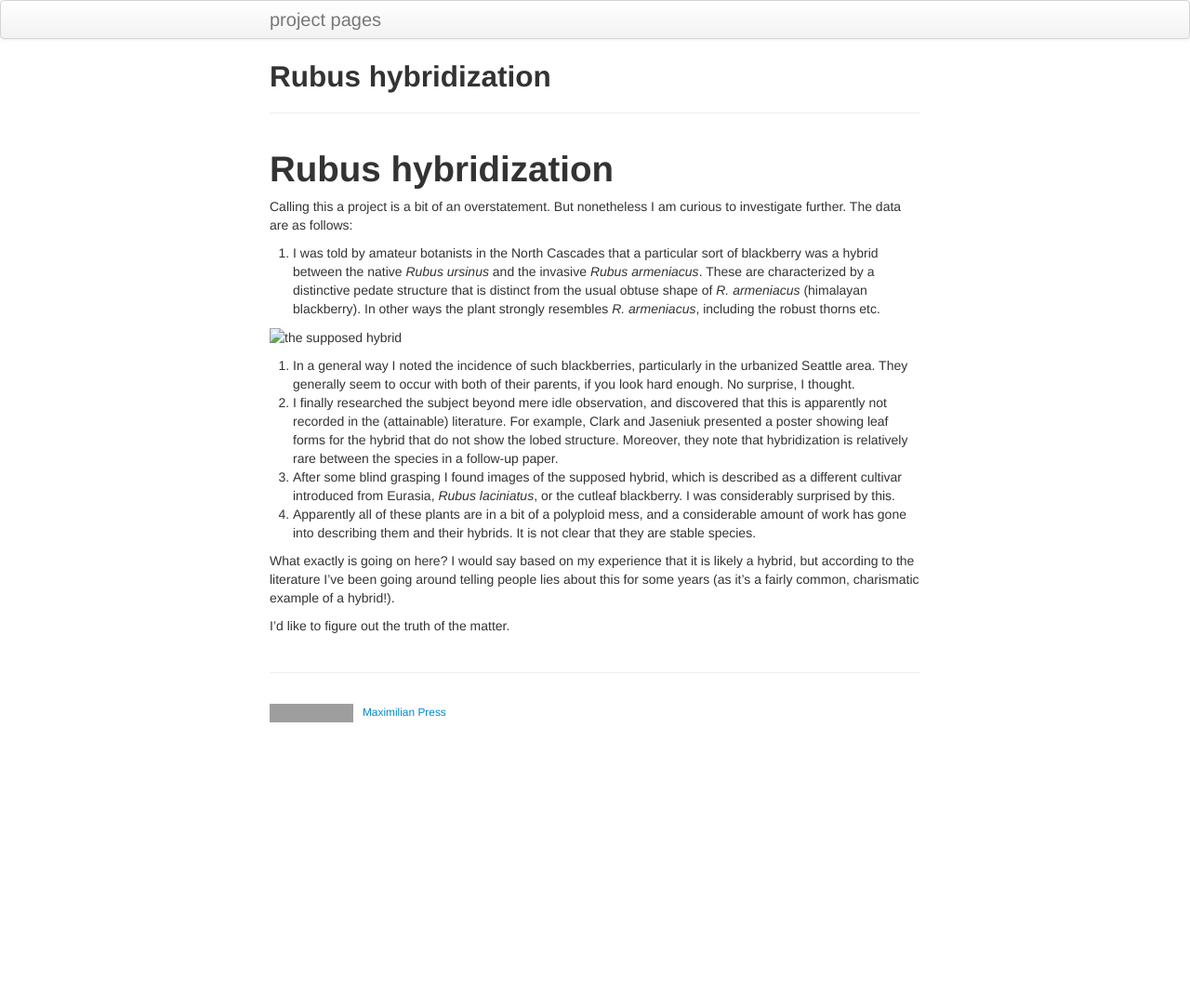
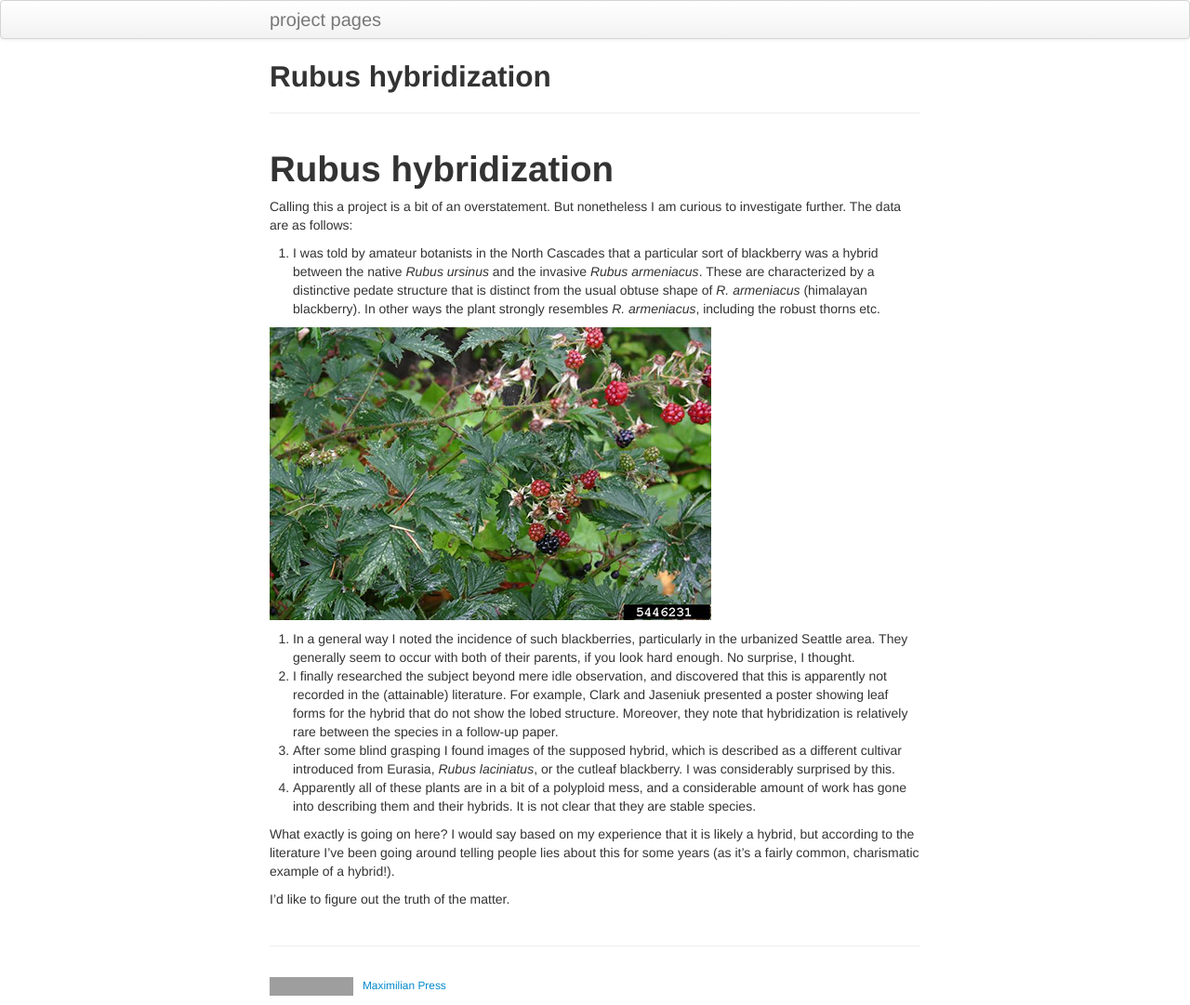
Before and after one commit to maximilianpress/projects, a Jekyll site: the page built from pages/rubus.md, in a window 1280 px wide. Shown: the whole page at 93% size. Built offline with Jekyll 4.4.1, drawn with Linux system fonts in a browser that asks for light colours; our own code applies the rules of GitHub Pages for plain Markdown files; before the commit the page ends 900 px from its top, so only the background shows below that; grey boxes are pictures that could not be loaded.

Commit message:
made assets/images/ dir and moved images there, updated paths.

```diff
--- a/pages/rubus.md
+++ b/pages/rubus.md
@@ -3,7 +3,7 @@ Calling this a project is a bit of an overstatement. But nonetheless I am curiou
 
  1. I was told by amateur botanists in the North Cascades that a particular sort of blackberry was a hybrid between the native *Rubus ursinus* and the invasive *Rubus armeniacus*. These are characterized by a distinctive pedate structure that is distinct from the usual obtuse shape of *R. armeniacus* (himalayan blackberry). In other ways the plant strongly resembles *R. armeniacus*, including the robust thorns etc.
 
-![the supposed hybrid](assets/rubus_laciniatus.png)
+![the supposed hybrid](/assets/images/rubus_laciniatus.png)
 
  2. In a general way I noted the incidence of such blackberries, particularly in the urbanized Seattle area. They generally seem to occur with both of their parents, if you look hard enough. No surprise, I thought.
  3. I finally researched the subject beyond mere idle observation, and discovered that this is apparently not recorded in the (attainable) literature. For example, Clark and Jaseniuk presented a poster showing leaf forms for the hybrid that do not show the lobed structure. Moreover, they note that hybridization is relatively rare between the species in a follow-up paper.
```
Also changed, not shown: assets/images/rubus_laciniatus.jpg (renamed from assets/rubus_laciniatus.jpg), assets/images/rubus_laciniatus.png (renamed from assets/rubus_laciniatus.png).
